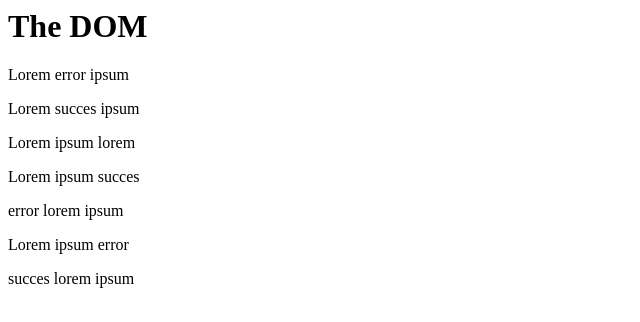
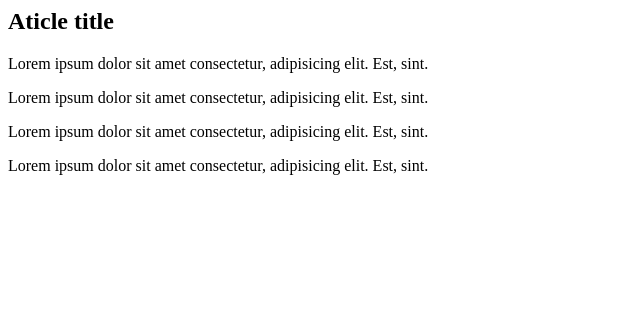
Before and after one commit to besssli/JS-exercising-code, a plain HTML site: page T6-The Document Object Model/index.html in a window 1280 px wide. Shown: the whole page, without its empty margins (0-640 px from the left). Drawn offline with Linux system fonts and the light colour scheme.

Commit message:
T6 DOM - Node relation: parents, children, siblings

```diff
--- a/T6-The Document Object Model/index.html
+++ b/T6-The Document Object Model/index.html
@@ -3,19 +3,16 @@
     <meta charset="UTF-8">
     <meta name="viewport" content="width=device-width, initial-scale=1.0">
     <meta http-equiv="X-UA-Compatible" content="ie=edge">
-    <link rel="stylesheet" href="style.css">
     <title>Document</title>
 </head>
 <body>
-    <h1 class="title">The DOM</h1>
-    <p>Lorem error ipsum</p>
-    <p>Lorem succes ipsum</p>
-    <p>Lorem ipsum lorem</p>
-    <p>Lorem ipsum succes</p>
-    <p>error lorem ipsum</p>
-    <p>Lorem ipsum error</p>
-    <p>succes lorem ipsum</p>
-
+    <article>
+        <h2>Aticle title</h2>
+        <p>Lorem ipsum dolor sit amet consectetur, adipisicing elit. Est, sint.</p>
+        <p>Lorem ipsum dolor sit amet consectetur, adipisicing elit. Est, sint.</p>
+        <p>Lorem ipsum dolor sit amet consectetur, adipisicing elit. Est, sint.</p>
+        <p>Lorem ipsum dolor sit amet consectetur, adipisicing elit. Est, sint.</p>
+    </article>
     <script src="sandbox.js"></script>
 </body>
 </html>
--- a/T6-The Document Object Model/sandbox.js
+++ b/T6-The Document Object Model/sandbox.js
@@ -1,18 +1,15 @@
-// const content = document.querySelector('p');
+const article = document.querySelector('article');
+// console.log(article.children);
+// console.log(Array.from(article.children));
+// console.log(article.children);
 
-// console.log(content.classList);
-// content.classList.add('error');
-// content.classList.remove('error');
+// Array.from(article.children).forEach(child =>{
+//     child.classList.add('article-element');
+// });
 
-const paras = document.querySelectorAll('p');
+const title = document.querySelector('h2');
 
-paras.forEach(para =>{
-    if(para.textContent.includes('error')){
-        para.classList.add('error');
-    }else if(para.textContent.includes('succes')){
-        para.classList.add('succes');
-    }
-});
-const title = document.querySelector('.title');
-
-title.classList.toggle('test');
+console.log(title.parentElement);
+console.log(title.parentElement.parentElement);
+console.log(title.nextElementSibling);
+console.log(title.previousElementSibling);
```
